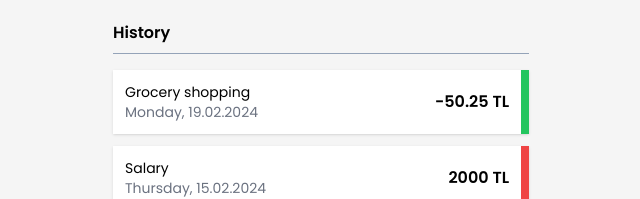
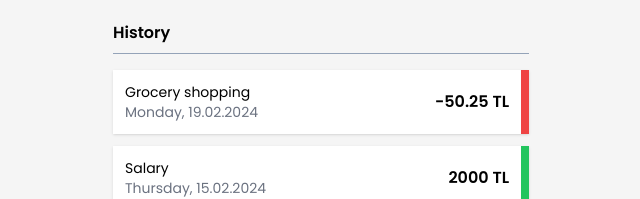
Before and after one commit to togay-aytemiz/expense-tracker, a Next.js app: page / in a window 1280 px wide. Shown: the part 604-803 px from the top of the page, without its empty margins (319-959 px from the left). Built offline with nearby package versions, Linux system fonts and the light colour scheme.

Commit message:
solve color code

```diff
--- a/src/components/HistoryItem.jsx
+++ b/src/components/HistoryItem.jsx
@@ -2,7 +2,7 @@ import moment from "moment";
 
 const HistoryItem = ({ transaction }) => {
   const { type, text, amount, time, id } = transaction;
-  const borderColor = type === "income" ? true : false;
+  const borderColor = type === "income" ? false : true;
 
   return (
     <div
```
